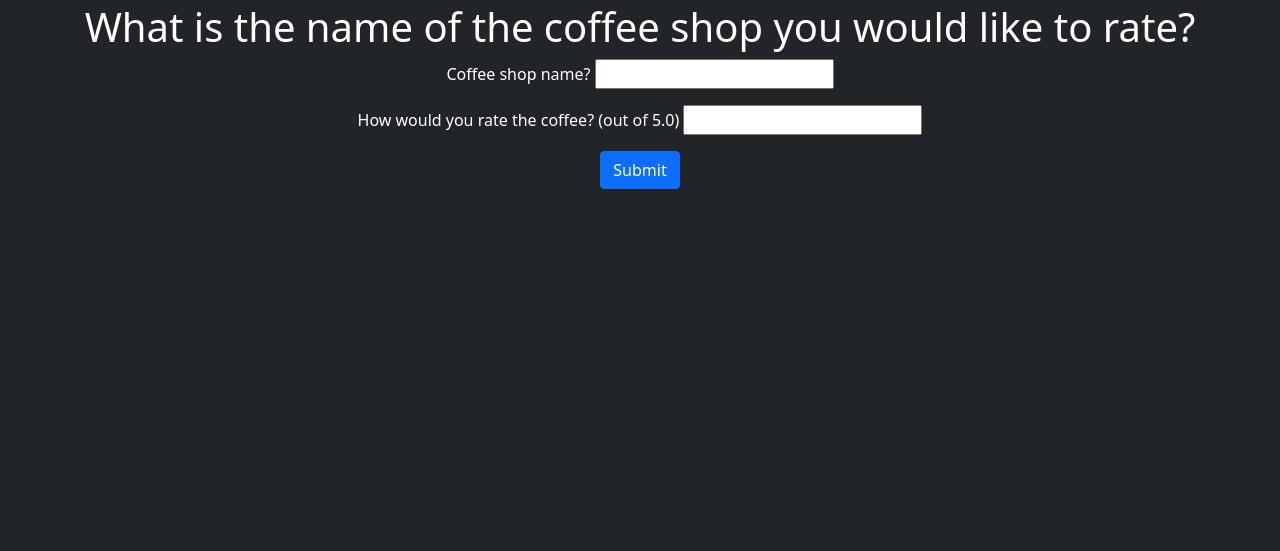
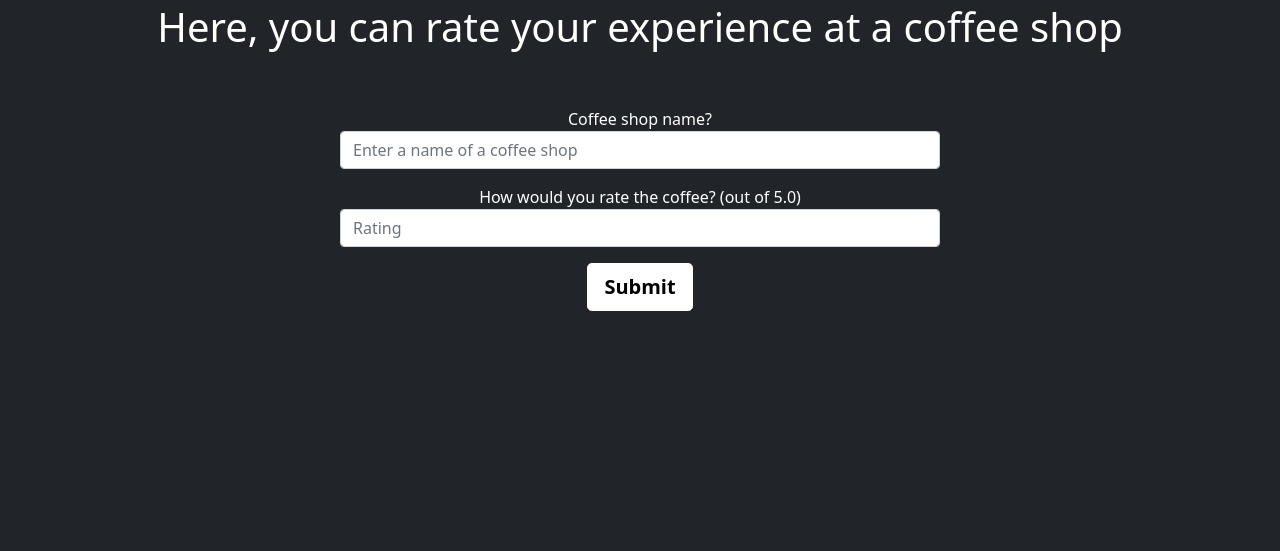
Before and after one commit to sicness9/BrewReview, a Flask app: page /form_shops in a window 1280 px wide. Shown: the part 69-620 px from the top of the page. Run offline with Flask 2, Linux system fonts and the light colour scheme; some libraries are stand-ins or nearby versions.

Commit message:
updated the shop add form to shrink the form input bars and updated the button style to be uniformed with the rest of the app

```diff
--- a/website/templates/shopAddForm.html
+++ b/website/templates/shopAddForm.html
@@ -1,10 +1,12 @@
 {% extends "base.html" %}
 {% block title %} Add a Shop {% endblock %}
 {% block content%}
-<h1> What is the name of the coffee shop you would like to rate? </h1>
+<h1> Here, you can rate your experience at a coffee shop </h1>
 <form action="/shop_add" method = "POST">
-    <p style="color:white">Coffee shop name? <input type = "text" name = "name" /></p>
-    <p style="color:white">How would you rate the coffee? (out of 5.0) <input type = "text" name = "rating" /></p>
-    <p><input class="btn btn-primary" type = "submit" value = "Submit" /></p>
+    <div class="container w-50 form-group mx-auto pt-5">
+        <p style="color:white">Coffee shop name? <input type ="text" placeholder="Enter a name of a coffee shop" class="form-control" name="name" /></p>
+        <p style="color:white">How would you rate the coffee? (out of 5.0) <input type ="text" placeholder="Rating" class="form-control" name="rating" /></p>
+        <p><input class="btn btn-lg btn-secondary fw-bold border-white bg-white text-black" type = "submit" value = "Submit" /></p>
+    </div>
 </form>
 {% endblock%}
```
